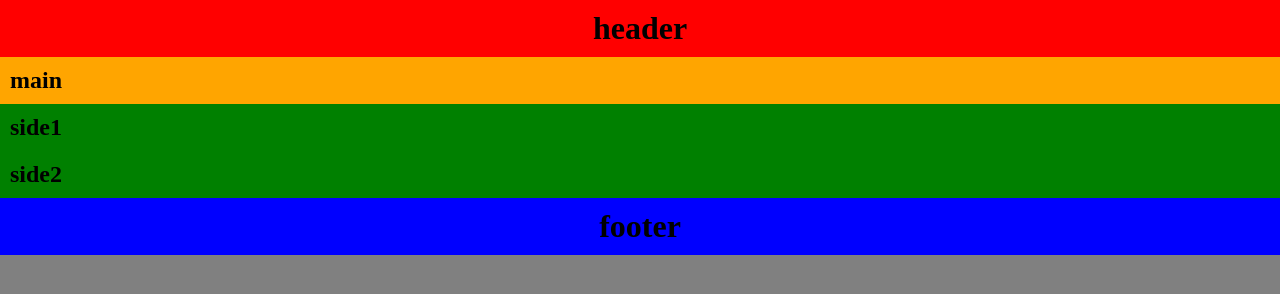
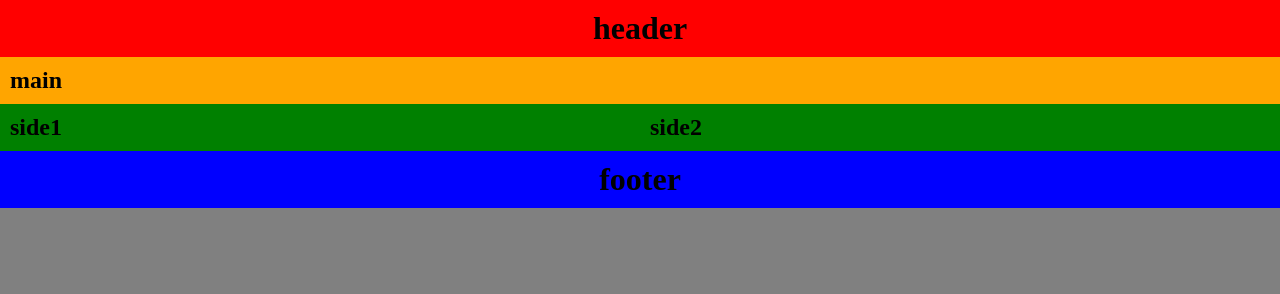
Before and after one commit to IFoxH/web1-10, a plain HTML site: page index.html in a window 1280 px wide. Drawn offline with Linux system fonts and the light colour scheme.

Commit message:
Create default.css

```diff
--- a/css/default.css
+++ b/css/default.css
@@ -28,3 +28,17 @@ footer{
   background-color: blue;
   text-align: center;
 }
+
+
+@media screen and (min-width:641px){
+  aside{
+    width: calc(50% - 20px);
+    float:left;
+  }
+  #side:after{
+
+    content:"";
+    display:block;
+    clear:both;
+  }
+}
```
